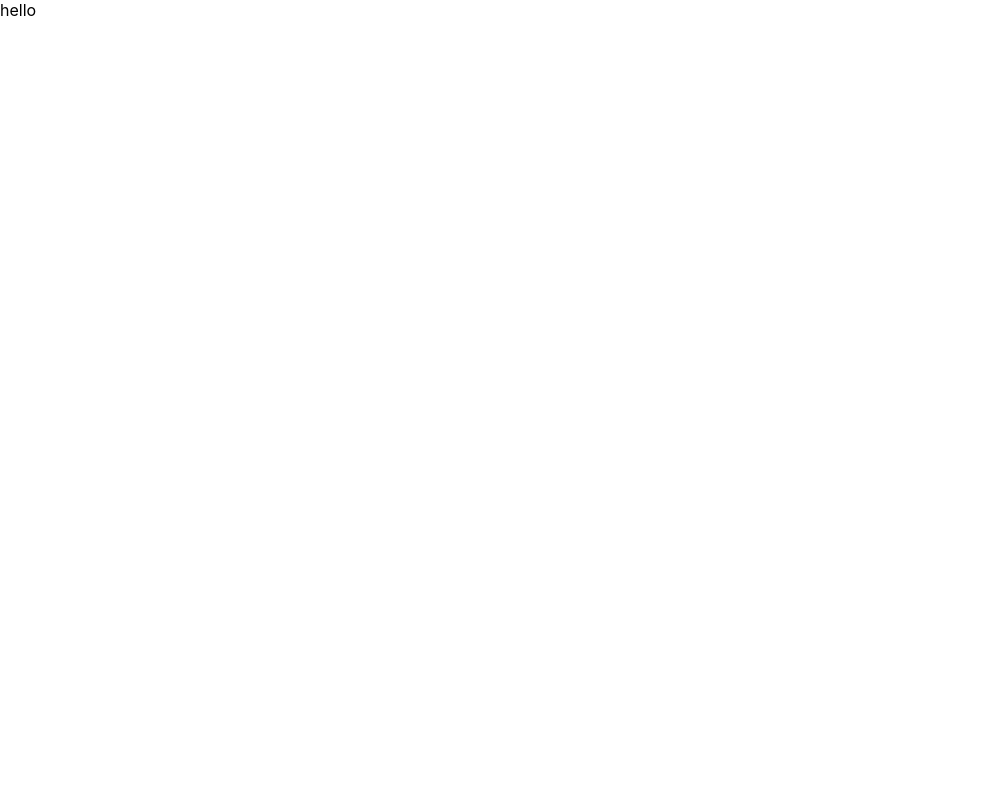
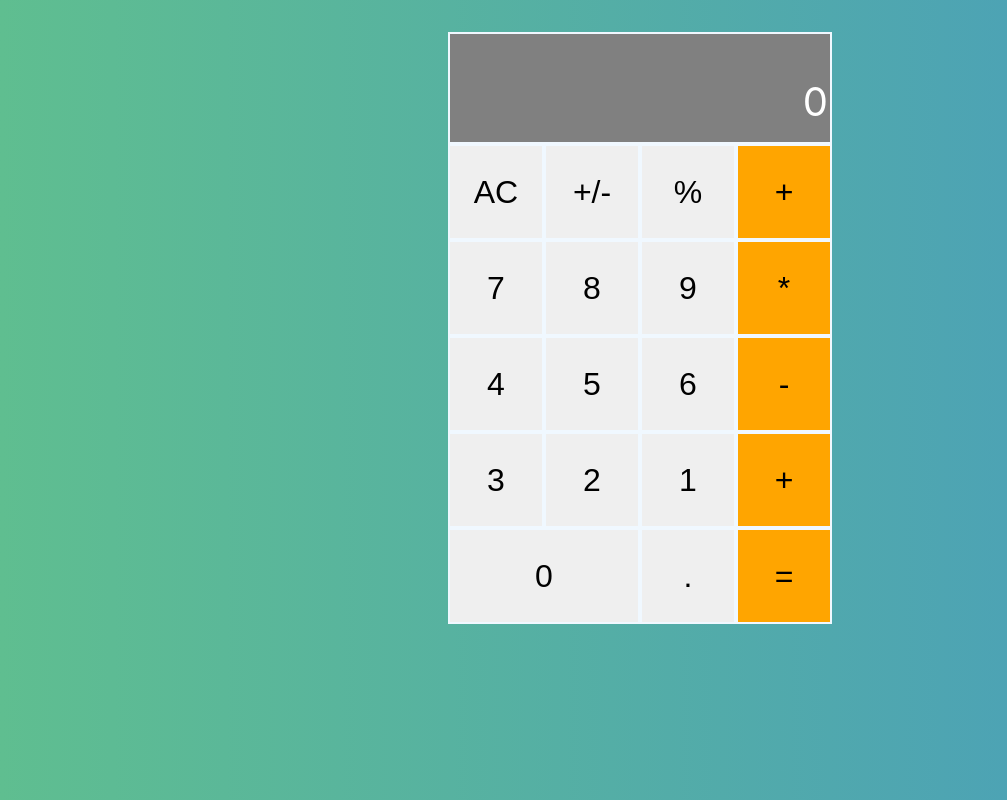
Before and after one commit to bhushan354/Math-Magician-Bhushan, a React (Create React App) app: page / in a window 1280 px wide. Shown: the whole page, without its empty margins (0-1007 px from the left). Built offline with nearby package versions, Linux system fonts and the light colour scheme.

Commit message:
Finalize submission

```diff
--- a/src/App.js
+++ b/src/App.js
@@ -1,4 +1,4 @@
-import './App.css';
+import './components/Calculator.css';
 import Calculator from './components/Calculator';
 
 function App() {
--- /dev/null
+++ b/src/components/Calculator.css
@@ -0,0 +1,61 @@
+*,
+*::before,
+*::after {
+  box-sizing: border-box;
+}
+
+body {
+  margin: 0;
+  background: linear-gradient(to right, #5fbe90, #489cbe);
+}
+
+.calciGrid {
+  grid-template-columns: repeat(4, 6rem);
+  grid-template-rows: minmax(7rem, auto) repeat(5, 6rem);
+  display: grid;
+  justify-content: center;
+  margin-top: 2rem;
+}
+
+.calciGrid > button {
+  border: 2px solid aliceblue;
+  cursor: pointer;
+  outline: none;
+  font-size: 2rem;
+}
+
+.calciGrid > button:hover,
+.calciGrid > button:focus {
+  background-color: #9fd6bb;
+}
+
+.span-two {
+  grid-column: span 2;
+}
+
+.orngBtn {
+  background-color: orange;
+}
+
+.output {
+  word-wrap: break-word;
+  border: 2px solid aliceblue;
+  word-break: break-all;
+  flex-direction: column;
+  grid-column: 1 / -1;
+  align-items: flex-end;
+  background-color: gray;
+  display: flex;
+  justify-content: space-around;
+  padding: 2px;
+}
+
+.output .prev-Num {
+  color: aliceblue;
+  font-size: 2rem;
+}
+
+.output .curr-Num {
+  color: white;
+  font-size: 2.5rem;
+}
--- a/src/components/Calculator.js
+++ b/src/components/Calculator.js
@@ -2,8 +2,31 @@ import React from 'react';
 
 export default function Calculator() {
   return (
-    <div>
-      hello
+    <div className="calciGrid">
+      <div className="output">
+        <div className="prev-Num" />
+        <div className="curr-Num">0</div>
+      </div>
+      <button type="button">AC</button>
+      <button type="button">+/-</button>
+      <button type="button">%</button>
+      <button type="button" className="orngBtn">+</button>
+      <button type="button">7</button>
+      <button type="button">8</button>
+      <button type="button">9</button>
+      <button type="button" className="orngBtn">*</button>
+      <button type="button">4</button>
+      <button type="button">5</button>
+      <button type="button">6</button>
+      <button type="button" className="orngBtn">-</button>
+      <button type="button">3</button>
+      <button type="button">2</button>
+      <button type="button">1</button>
+      <button type="button" className="orngBtn">+</button>
+      <button type="button" className="span-two">0</button>
+      <button type="button">.</button>
+      <button type="button" className="orngBtn">=</button>
+
     </div>
   );
 }
```
Also changed, not shown: public/manifest.json.
